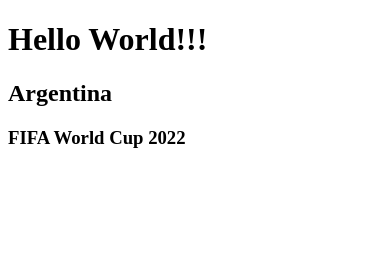
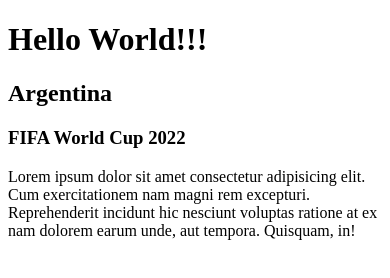
Before and after one commit to Ram1roLK/EjercicioPractica, a plain HTML site: page index.html in a window 390 px wide. Drawn offline with Linux system fonts and the light colour scheme.

Commit message:
Responsive-Bug-Resolve

```diff
--- a/index.html
+++ b/index.html
@@ -10,5 +10,7 @@
     <h1>Hello World!!!</h1>
     <H2>Argentina</H2>
     <h3>FIFA World Cup 2022</h3>
+
+    <p>Lorem ipsum dolor sit amet consectetur adipisicing elit. Cum exercitationem nam magni rem excepturi. Reprehenderit incidunt hic nesciunt voluptas ratione at ex nam dolorem earum unde, aut tempora. Quisquam, in!</p>
 </body>
 </html>
```
